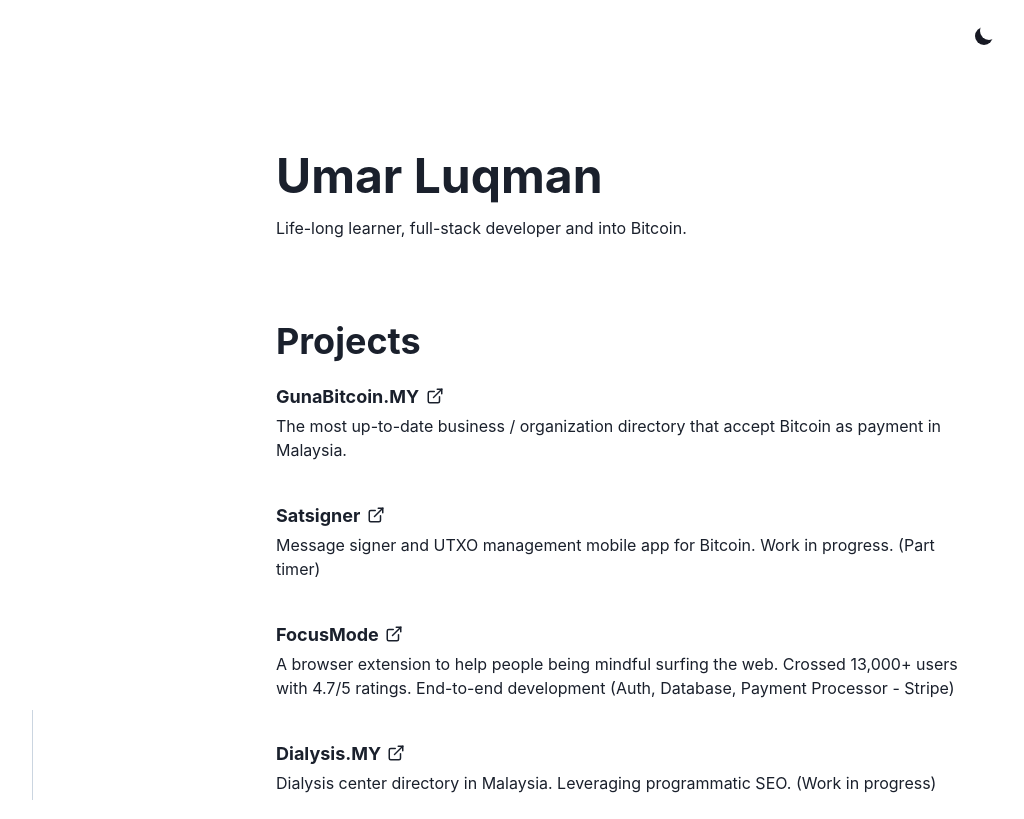
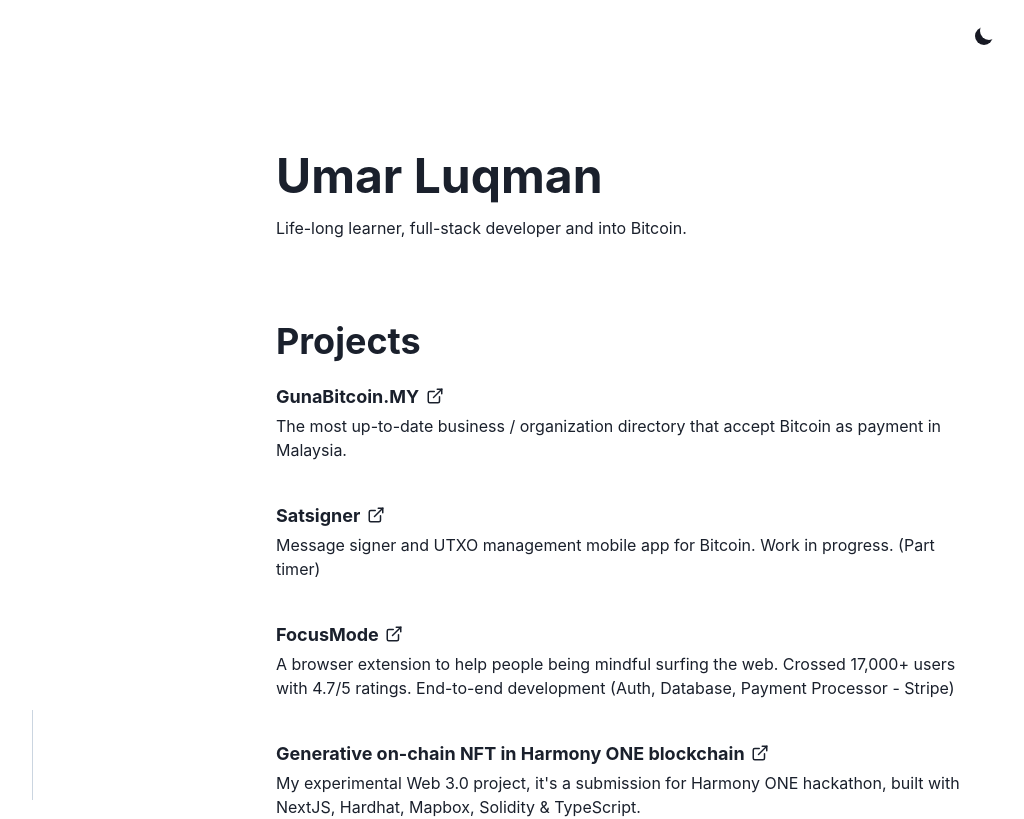
Before and after one commit to umarluqman/site-next, a Next.js app: page / in a window 1280 px wide. Shown: the top 819 px of the page, without its empty margins (20-1044 px from the left). Built offline with nearby package versions, Linux system fonts and the light colour scheme; some icons are missing.

Commit message:
updated it

```diff
--- a/pages/index.tsx
+++ b/pages/index.tsx
@@ -56,11 +56,11 @@ export default function Home(): ReactNode {
       </Link>
       <Text mt={1} color={textColor} mb={10}>
         A browser extension to help people being mindful surfing the web.
-        Crossed 13,000+ users with 4.7/5 ratings. End-to-end development (Auth,
+        Crossed 17,000+ users with 4.7/5 ratings. End-to-end development (Auth,
         Database, Payment Processor - Stripe)
       </Text>
 
-      {/* <Link
+      <Link
         href="https://github.com/umarluqman/geo-nft"
         isExternal
         fontWeight="700"
@@ -85,10 +85,10 @@ export default function Home(): ReactNode {
       </Link>
       <Text mt={1} color={textColor} mb={10}>
         Won 3rd place in Open Data Hackathon 2023 by Gitcoin.
-      </Text> */}
+      </Text>
 
       <Link
-        href="https://github.com/umarluqman/dialisis.my"
+        href="https://dialisis.my"
         isExternal
         fontWeight="700"
         fontSize="lg"
@@ -97,7 +97,6 @@ export default function Home(): ReactNode {
       </Link>
       <Text mt={1} color={textColor} mb={10}>
         Dialysis center directory in Malaysia. Leveraging programmatic SEO.
-        (Work in progress)
       </Text>
 
       <Link
```
